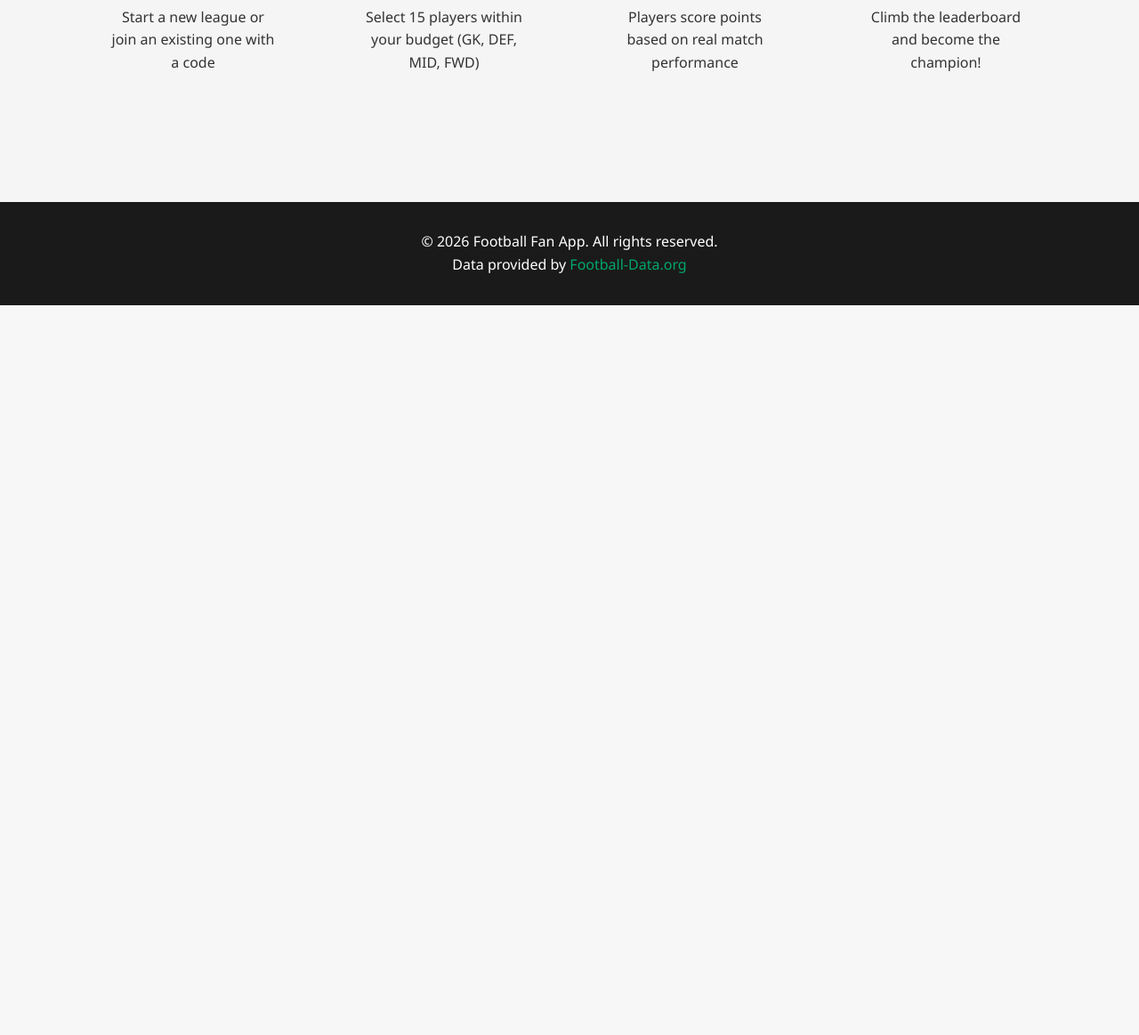
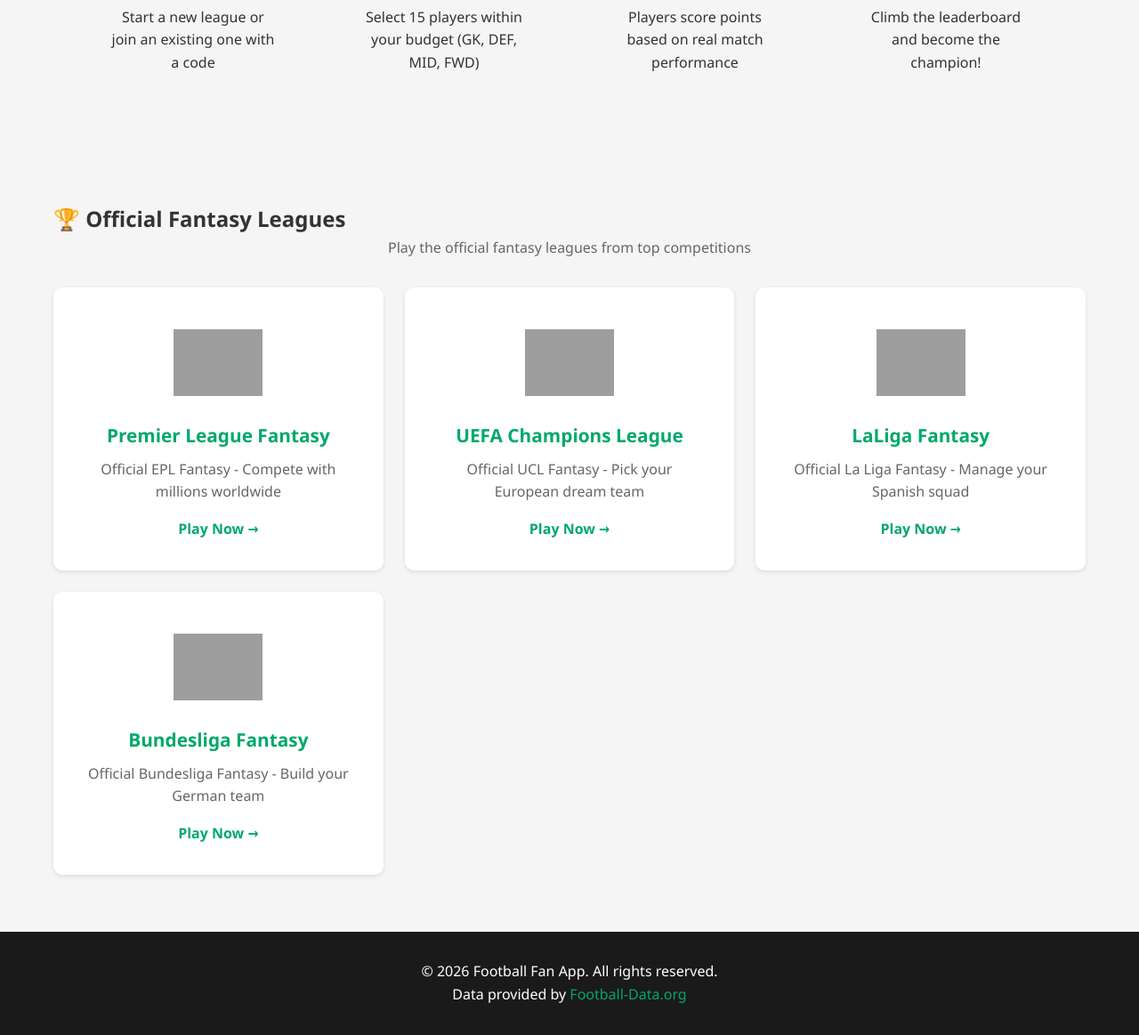
Before and after one commit to Elton166/football-fan-app, a Flask app: page /fantasy in a window 1280 px wide. Shown: the part 1270-2433 px from the top of the page at 89% size. Before the commit the page ends 1613 px from the top, so only its background shows below. Run offline with Flask 3, Linux system fonts and the light colour scheme; the visitor is signed in with stand-in values (Sample User, id 1); grey boxes are pictures that could not be loaded.

Commit message:
Add official fantasy league links including EPL Fantasy

```diff
--- a/static/css/style.css
+++ b/static/css/style.css
@@ -144,6 +144,18 @@
     transform: translateY(-2px);
 }
 
+.btn-outline {
+    background-color: transparent;
+    color: white;
+    border: 2px solid white;
+}
+
+.btn-outline:hover {
+    background-color: white;
+    color: var(--primary-color);
+    transform: translateY(-2px);
+}
+
 .btn-small {
     padding: 0.5rem 1rem;
     font-size: 0.9rem;
@@ -1492,3 +1504,86 @@
         flex-direction: column;
     }
 }
+
+
+/* Official Fantasy Leagues */
+.official-fantasy-grid {
+    display: grid;
+    grid-template-columns: repeat(auto-fit, minmax(280px, 1fr));
+    gap: 1.5rem;
+    margin-top: 1.5rem;
+}
+
+.official-fantasy-card {
+    background: var(--card-bg);
+    border-radius: 10px;
+    padding: 2rem;
+    text-align: center;
+    text-decoration: none;
+    color: var(--text-primary);
+    box-shadow: 0 2px 5px rgba(0,0,0,0.1);
+    transition: all 0.3s;
+    border: 2px solid transparent;
+    display: flex;
+    flex-direction: column;
+    align-items: center;
+}
+
+.official-fantasy-card:hover {
+    border-color: var(--primary-color);
+    transform: translateY(-5px);
+    box-shadow: 0 5px 15px rgba(0,0,0,0.2);
+}
+
+.fantasy-logo {
+    width: 100px;
+    height: 100px;
+    margin-bottom: 1rem;
+    display: flex;
+    align-items: center;
+    justify-content: center;
+}
+
+.fantasy-logo img {
+    width: 100%;
+    height: 100%;
+    object-fit: contain;
+}
+
+.official-fantasy-card h3 {
+    color: var(--primary-color);
+    margin-bottom: 0.5rem;
+    font-size: 1.3rem;
+}
+
+.official-fantasy-card p {
+    color: var(--text-secondary);
+    margin-bottom: 1rem;
+    flex-grow: 1;
+}
+
+.external-link {
+    color: var(--primary-color);
+    font-weight: bold;
+    display: inline-flex;
+    align-items: center;
+    gap: 0.5rem;
+}
+
+.official-fantasy-card:hover .external-link {
+    gap: 1rem;
+}
+
+
+/* Outline button for dark backgrounds */
+.btn-outline-dark {
+    background-color: transparent;
+    color: var(--primary-color);
+    border: 2px solid var(--primary-color);
+}
+
+.btn-outline-dark:hover {
+    background-color: var(--primary-color);
+    color: white;
+    transform: translateY(-2px);
+}
--- a/templates/fantasy.html
+++ b/templates/fantasy.html
@@ -105,6 +105,46 @@
             </div>
         </div>
     </section>
+
+    <!-- Official Fantasy Leagues -->
+    <section class="fantasy-section">
+        <h2>🏆 Official Fantasy Leagues</h2>
+        <p class="section-subtitle">Play the official fantasy leagues from top competitions</p>
+        <div class="official-fantasy-grid">
+            <a href="https://fantasy.premierleague.com/" target="_blank" class="official-fantasy-card">
+                <div class="fantasy-logo">
+                    <img src="https://crests.football-data.org/PL.png" alt="Premier League">
+                </div>
+                <h3>Premier League Fantasy</h3>
+                <p>Official EPL Fantasy - Compete with millions worldwide</p>
+                <span class="external-link">Play Now →</span>
+            </a>
+            <a href="https://gaming.uefa.com/en/uclfantasy" target="_blank" class="official-fantasy-card">
+                <div class="fantasy-logo">
+                    <img src="https://crests.football-data.org/CL.png" alt="Champions League">
+                </div>
+                <h3>UEFA Champions League</h3>
+                <p>Official UCL Fantasy - Pick your European dream team</p>
+                <span class="external-link">Play Now →</span>
+            </a>
+            <a href="https://fantasy.laliga.com/" target="_blank" class="official-fantasy-card">
+                <div class="fantasy-logo">
+                    <img src="https://crests.football-data.org/PD.png" alt="La Liga">
+                </div>
+                <h3>LaLiga Fantasy</h3>
+                <p>Official La Liga Fantasy - Manage your Spanish squad</p>
+                <span class="external-link">Play Now →</span>
+            </a>
+            <a href="https://www.bundesliga.com/en/bundesliga/news/official-fantasy-bundesliga-manager-game-how-to-play-register-18397" target="_blank" class="official-fantasy-card">
+                <div class="fantasy-logo">
+                    <img src="https://crests.football-data.org/BL1.png" alt="Bundesliga">
+                </div>
+                <h3>Bundesliga Fantasy</h3>
+                <p>Official Bundesliga Fantasy - Build your German team</p>
+                <span class="external-link">Play Now →</span>
+            </a>
+        </div>
+    </section>
 </div>
 
 <script>
--- a/templates/fantasy_team.html
+++ b/templates/fantasy_team.html
@@ -134,6 +134,7 @@
     <div class="team-actions">
         <a href="{{ url_for('fantasy') }}" class="btn btn-secondary">← Back to Fantasy</a>
         <a href="{{ url_for('fantasy_league_detail', league_id=team.league_id) }}" class="btn btn-primary">View League Table</a>
+        <a href="https://fantasy.premierleague.com/" target="_blank" class="btn btn-outline-dark">Play EPL Fantasy →</a>
     </div>
 </div>
 
--- a/templates/index.html
+++ b/templates/index.html
@@ -10,6 +10,7 @@
         <div class="hero-buttons">
             <a href="{{ url_for('leagues') }}" class="btn btn-primary">Explore Leagues</a>
             <a href="{{ url_for('fantasy') }}" class="btn btn-secondary">Play Fantasy</a>
+            <a href="https://fantasy.premierleague.com/" target="_blank" class="btn btn-outline">EPL Fantasy →</a>
         </div>
     </div>
 </div>
```
Also changed, not shown: QUICK_START_GITHUB.txt (added, +62 -0 lines).
